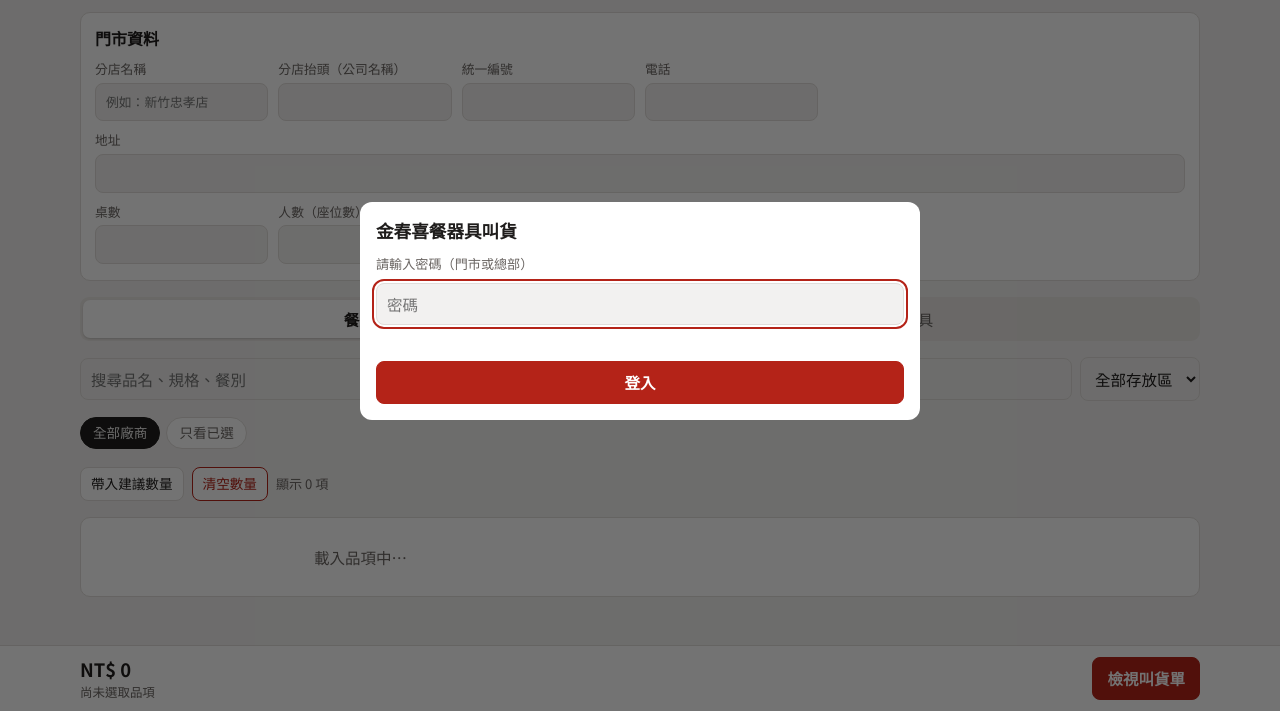
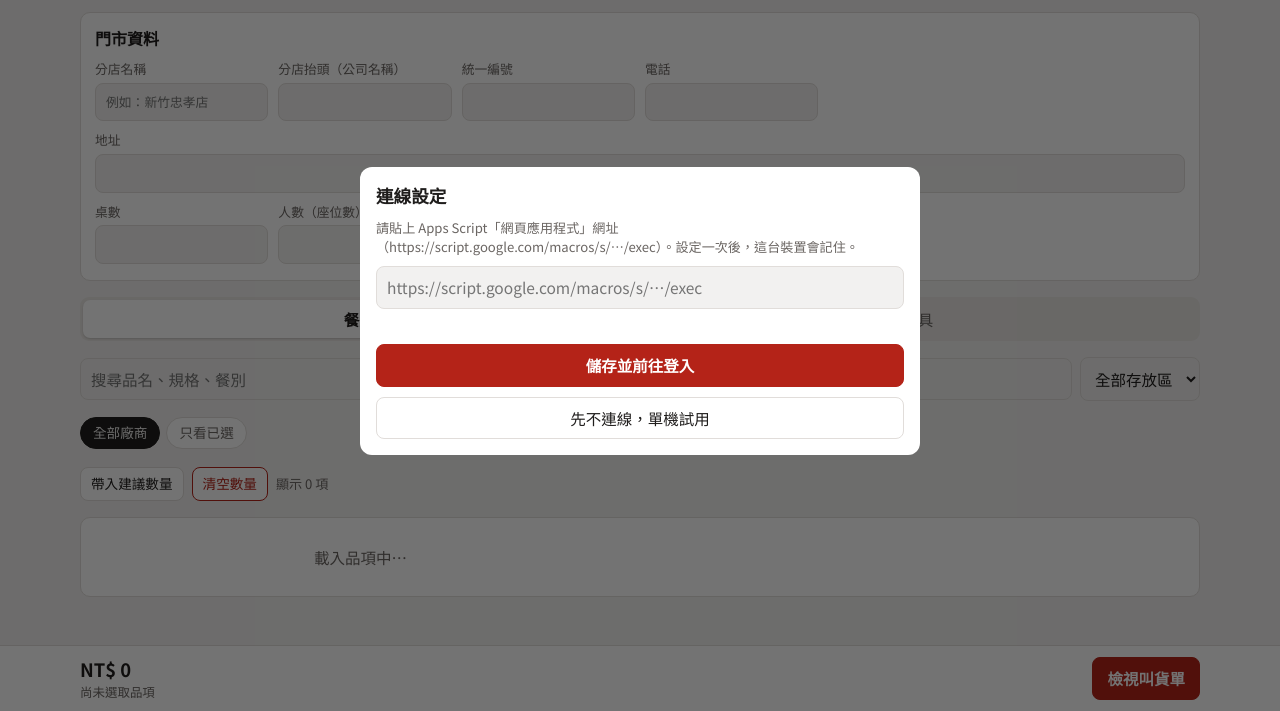
Before and after one commit to Allie1220/jcx-tableware, a plain HTML site: page index.html in a window 1280 px wide. Shown: the part 89-800 px from the top of the page. Drawn offline with Linux system fonts and the light colour scheme.

Commit message:
Add files via upload

```diff
--- a/index.html
+++ b/index.html
@@ -133,7 +133,7 @@ details summary{cursor:pointer;font-weight:700}
 
 <script>
 /* 部署 Apps Script 後，把下面的網址換成「網頁應用程式」網址（結尾是 /exec） */
-const API_URL_DEFAULT='https://script.google.com/macros/s/AKfycbzNaWkLQr4K5qdAtIvieGztV5va_iuuJe7iDUZ1EMT1gl3yJwB3inV-1ZQ2WB62l0Z9/exec';
+const API_URL_DEFAULT='';
 let API_URL=API_URL_DEFAULT;try{API_URL=API_URL_DEFAULT||localStorage.getItem('jcx-api')||''}catch(e){}
 const SHEETS=['餐具','器具'];
 const LS='jcx-order-v2',LSI='jcx-items-v2';
```
